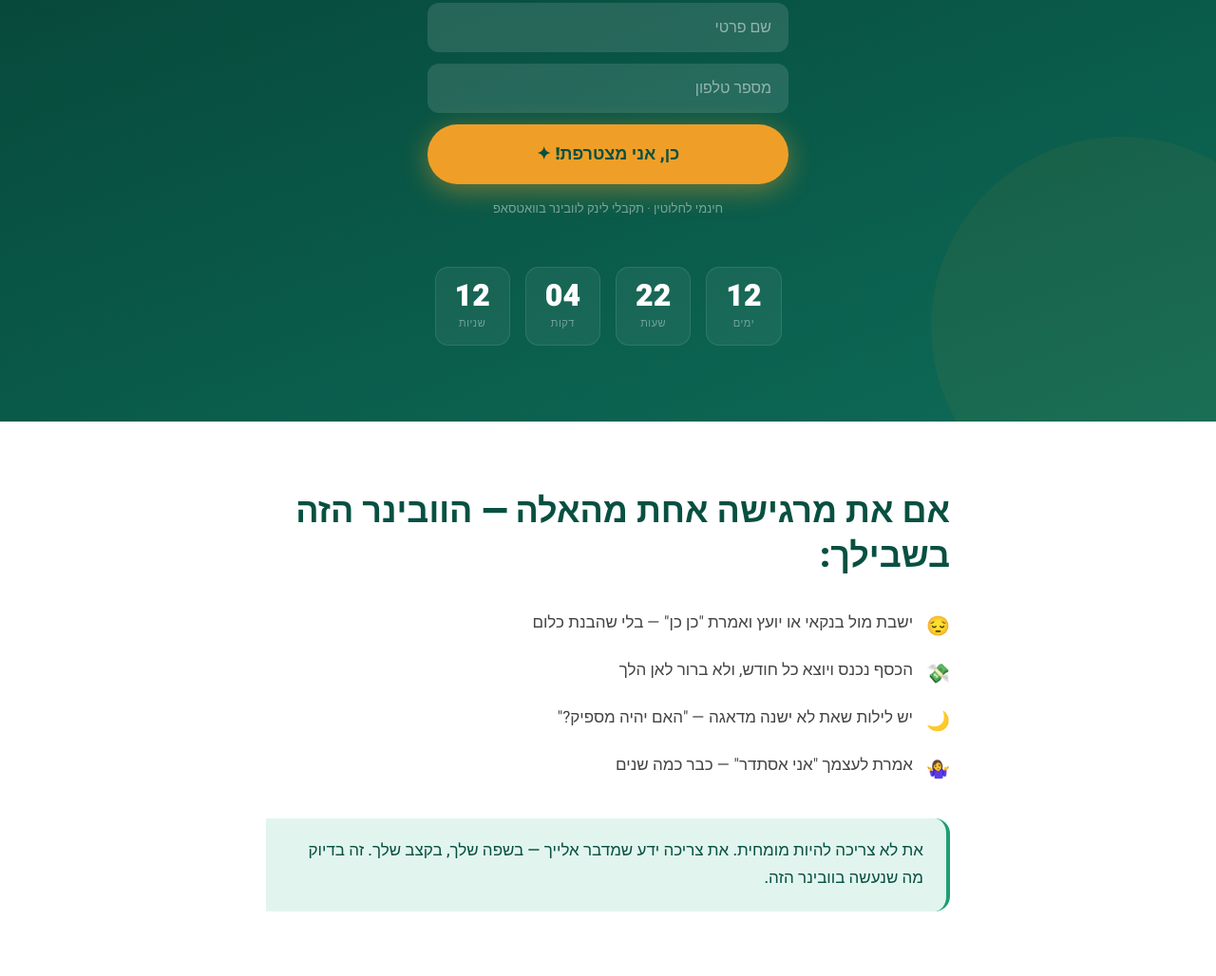
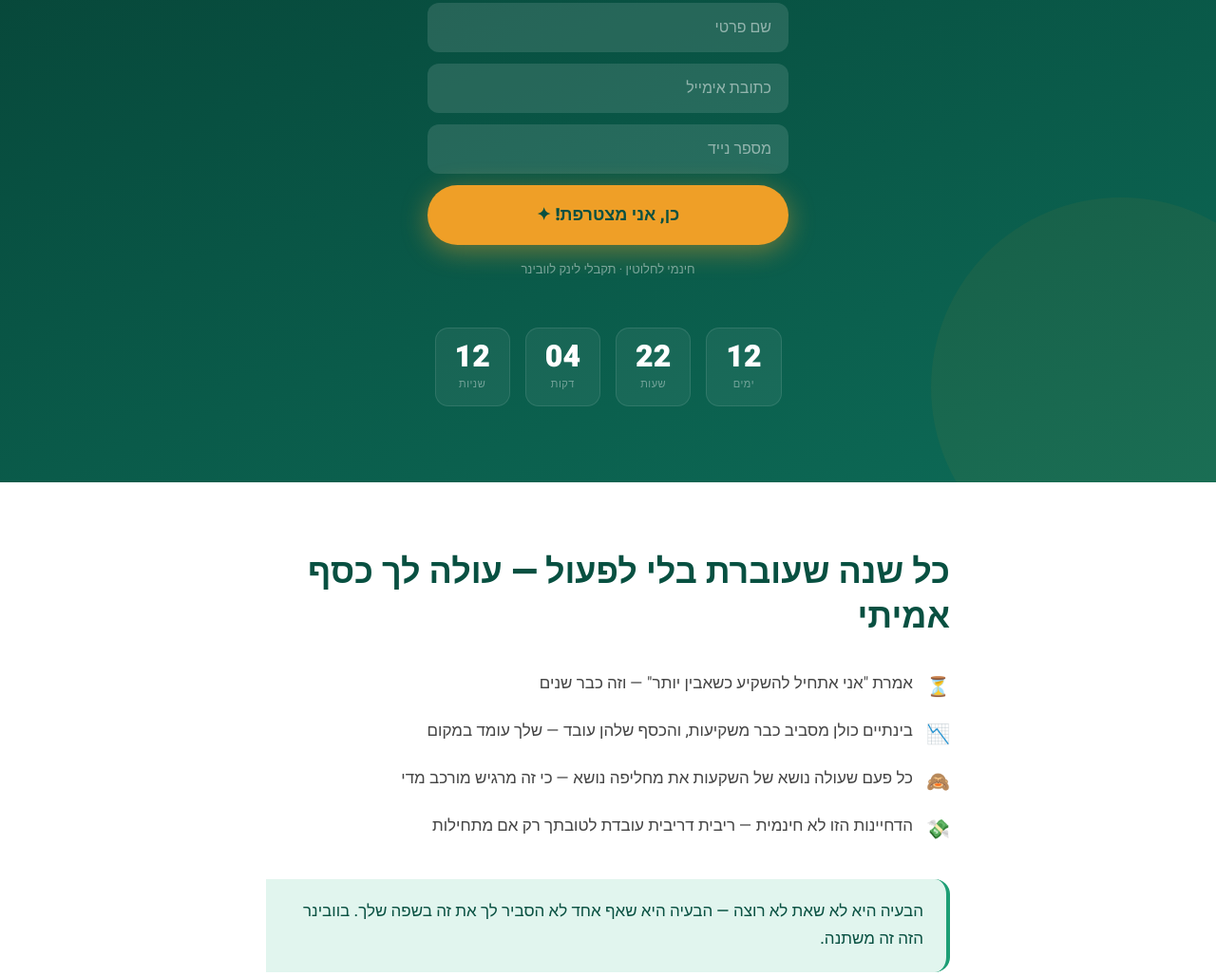
Before and after one commit to sharonhacmon-cmyk/eden-server, a website: page public/webinar.html in a window 1280 px wide. Shown: the part 726-1754 px from the top of the page at 95% size. Drawn offline with Linux system fonts and the light colour scheme.

Commit message:
webinar: update pain section + add email field to registration form

```diff
--- a/public/webinar.html
+++ b/public/webinar.html
@@ -554,11 +554,12 @@
     <!-- טופס הרשמה -->
     <div class="reg-form" id="reg-form">
       <input type="text" id="reg-name" placeholder="שם פרטי" autocomplete="off">
-      <input type="tel" id="reg-phone" placeholder="מספר טלפון" autocomplete="off">
-      <button onclick="submitReg()" class="btn-cta" style="border:none;cursor:pointer;width:100%;margin:0">
+      <input type="email" id="reg-email" placeholder="כתובת אימייל" autocomplete="off">
+      <input type="tel" id="reg-phone" placeholder="מספר נייד" autocomplete="off">
+      <button type="button" onclick="submitReg()" class="btn-cta" style="border:none;cursor:pointer;width:100%;margin:0">
         כן, אני מצטרפת! ✦
       </button>
-      <div class="cta-note">חינמי לחלוטין · תקבלי לינק לוובינר בוואטסאפ</div>
+      <div class="cta-note">חינמי לחלוטין · תקבלי לינק לוובינר</div>
     </div>
     <!-- הודעת הצלחה -->
     <div class="reg-success" id="reg-success">
@@ -595,17 +596,16 @@
 <!-- ── PAIN SECTION ── -->
 <section class="pain-section">
   <div class="pain-inner">
-    <h2>אם את מרגישה אחת מהאלה — הוובינר הזה בשבילך:</h2>
+    <h2>כל שנה שעוברת בלי לפעול — עולה לך כסף אמיתי</h2>
     <ul class="pain-list">
-      <li><span class="check">😔</span> ישבת מול בנקאי או יועץ ואמרת "כן כן" — בלי שהבנת כלום</li>
-      <li><span class="check">💸</span> הכסף נכנס ויוצא כל חודש, ולא ברור לאן הלך</li>
-      <li><span class="check">🌙</span> יש לילות שאת לא ישנה מדאגה — "האם יהיה מספיק?"</li>
-      <li><span class="check">🤷‍♀️</span> אמרת לעצמך "אני אסתדר" — כבר כמה שנים</li>
+      <li><span class="check">⏳</span> אמרת "אני אתחיל להשקיע כשאבין יותר" — וזה כבר שנים</li>
+      <li><span class="check">📉</span> בינתיים כולן מסביב כבר משקיעות, והכסף שלהן עובד — שלך עומד במקום</li>
+      <li><span class="check">🙈</span> כל פעם שעולה נושא של השקעות את מחליפה נושא — כי זה מרגיש מורכב מדי</li>
+      <li><span class="check">💸</span> הדחיינות הזו לא חינמית — ריבית דריבית עובדת לטובתך רק אם מתחילות</li>
     </ul>
     <div class="pain-answer">
-      את לא צריכה להיות מומחית.
-      את צריכה ידע שמדבר אלייך — בשפה שלך, בקצב שלך.
-      זה בדיוק מה שנעשה בוובינר הזה.
+      הבעיה היא לא שאת לא רוצה — הבעיה היא שאף אחד לא הסביר לך את זה בשפה שלך.
+      בוובינר הזה זה משתנה.
     </div>
   </div>
 </section>
@@ -721,10 +721,11 @@ const SCRIPT_URL = 'https://script.google.com/macros/s/AKfycbyk3BWoEUv7NOKrKfum3
 
 function submitReg() {
   const name  = document.getElementById('reg-name').value.trim();
+  const email = document.getElementById('reg-email').value.trim();
   const phone = document.getElementById('reg-phone').value.trim();
 
   if (!name || !phone) {
-    alert('אנא מלאי שם ומספר טלפון');
+    alert('אנא מלאי שם ומספר נייד');
     return;
   }
 
@@ -733,7 +734,7 @@ function submitReg() {
     method: 'POST',
     mode: 'no-cors',
     headers: { 'Content-Type': 'application/json' },
-    body: JSON.stringify({ name, phone })
+    body: JSON.stringify({ name, email, phone })
   }).catch(() => {});
 
   // הצגת הצלחה
```
